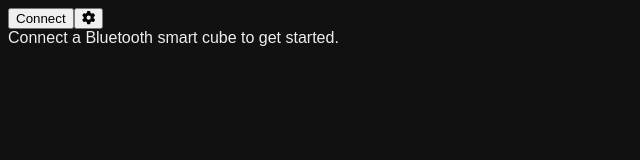
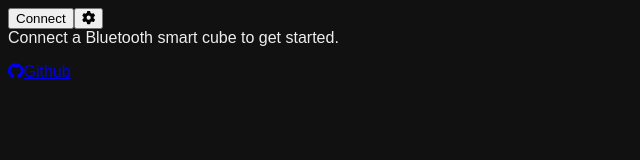
Before and after one commit to AlphaSheep/smartcube-3style, a React (Vite) app: page / in a window 1280 px wide. Shown: the top 160 px of the page, without its empty margins (0-640 px from the left). Built offline with nearby package versions, Linux system fonts and the light colour scheme.

Commit message:
Add Github link to footer

```diff
--- a/src/App.tsx
+++ b/src/App.tsx
@@ -10,6 +10,7 @@
 import './lib/cube/cube';
 import { useAppSelector } from './state/hooks';
 import { selectIsConnected } from './state/connection.duck';
+import { Footer } from './components/footer';
 
 export default function App() {
   const [showSettings, setShowSettings] = useState(false);
@@ -29,6 +30,10 @@
       {!isConnected && !showSettings ? <NotConnectedMessage /> : null}
       {isConnected && !showSettings ? <TrainerPage /> : null}
     </div>
+
+    <div className="footer">
+      <Footer />
+    </div>
   </>
 
 }
--- /dev/null
+++ b/src/components/footer.tsx
@@ -0,0 +1,17 @@
+import React from "react";
+
+import { FontAwesomeIcon } from "@fortawesome/react-fontawesome";
+import { faGithub } from "@fortawesome/free-brands-svg-icons";
+
+export function Footer() {
+  return (
+    <footer>
+      <p>
+        <a href="https://github.com/AlphaSheep/smartcube-3style" target="_blank" rel="noopener noreferrer">
+          <FontAwesomeIcon icon={faGithub} />
+          <span>Github</span>
+        </a>
+      </p>
+    </footer>
+  );
+}
```
